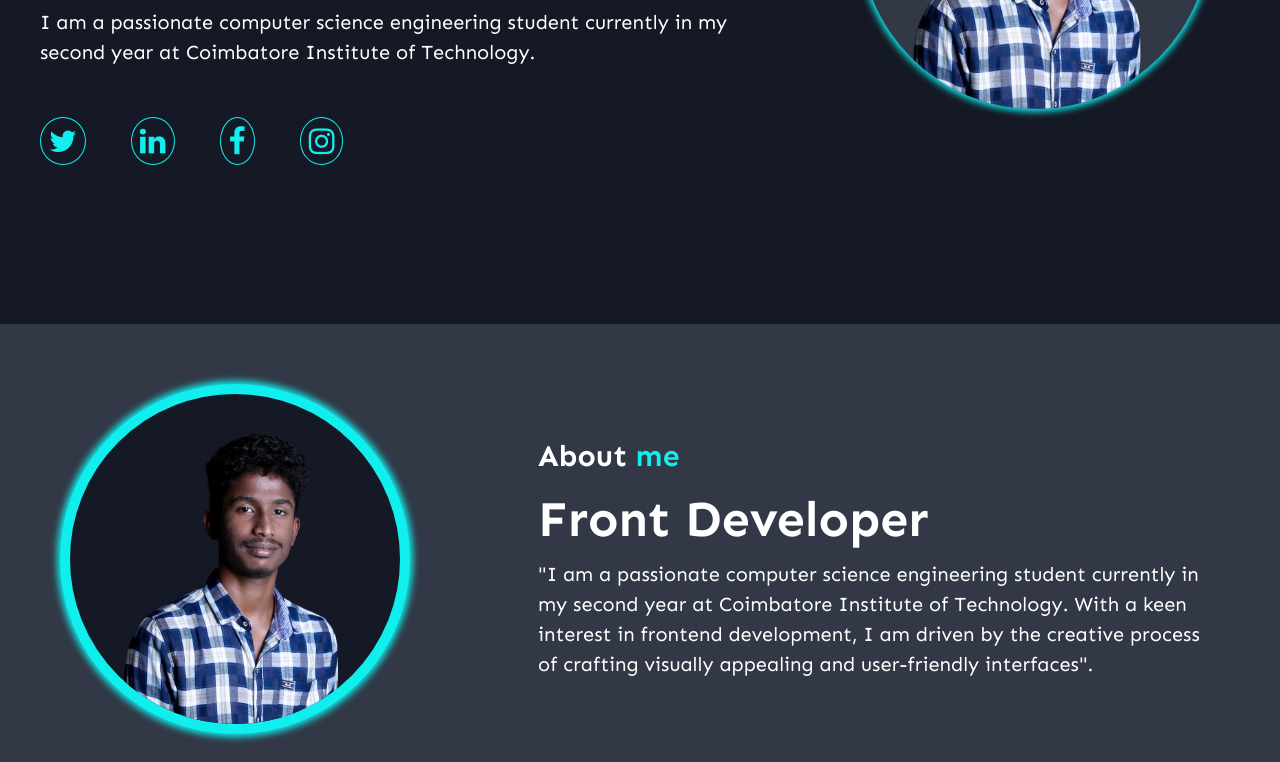
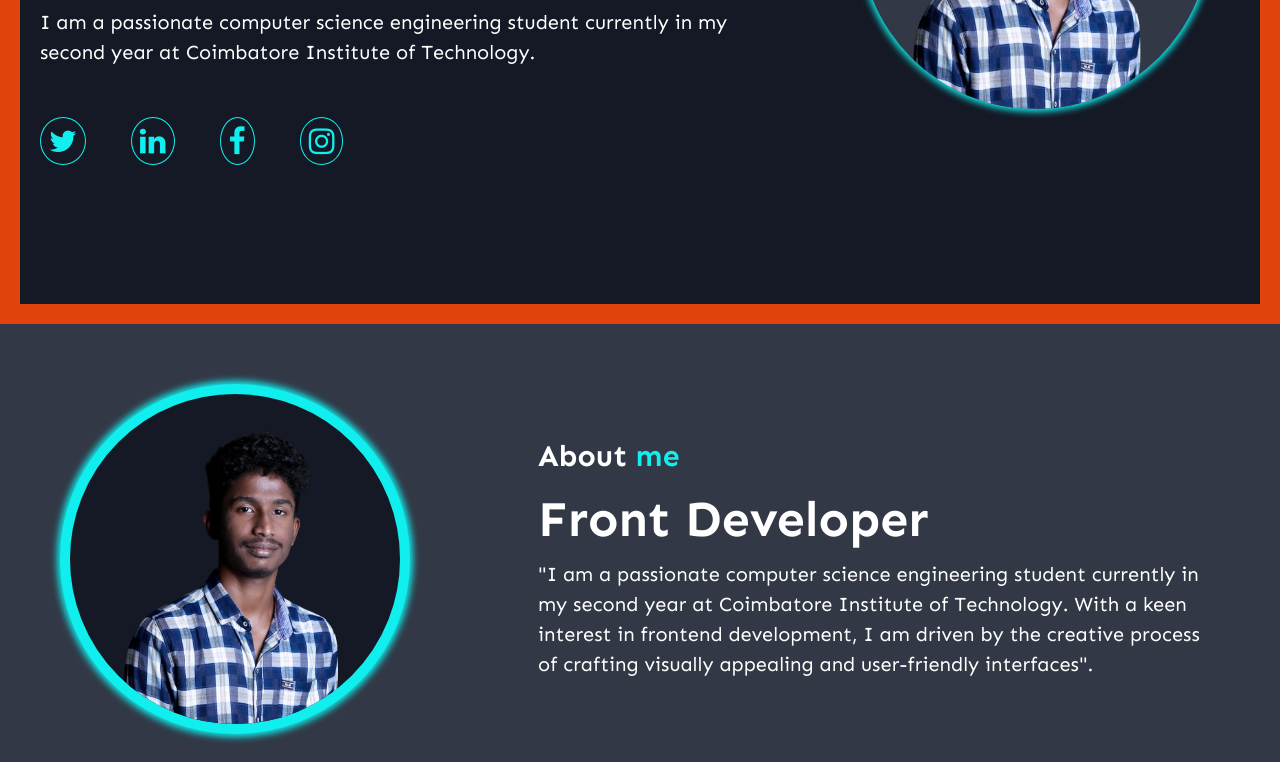
Before and after one commit to Balaji02Venkatachalam/Portfolio, a plain HTML site: page index.html in a window 1280 px wide. Shown: the part 506-1268 px from the top of the page. Drawn offline with nearby package versions, Linux system fonts and the light colour scheme; a script that the page names is missing.

Commit message:
change from linux

```diff
--- a/style.css
+++ b/style.css
@@ -1,6 +1,6 @@
 .html{
 
-    background-color: #151925 !important;
+    background-color: #e0430e !important;
 }
 .reveal{
     opacity:0;
@@ -13,7 +13,7 @@ html{
     scroll-behavior: smooth !important;
 }
 body{
-    background-color: #151925;
+    background-color: #e0430e;
 }
 a{
     text-decoration: none;
```
